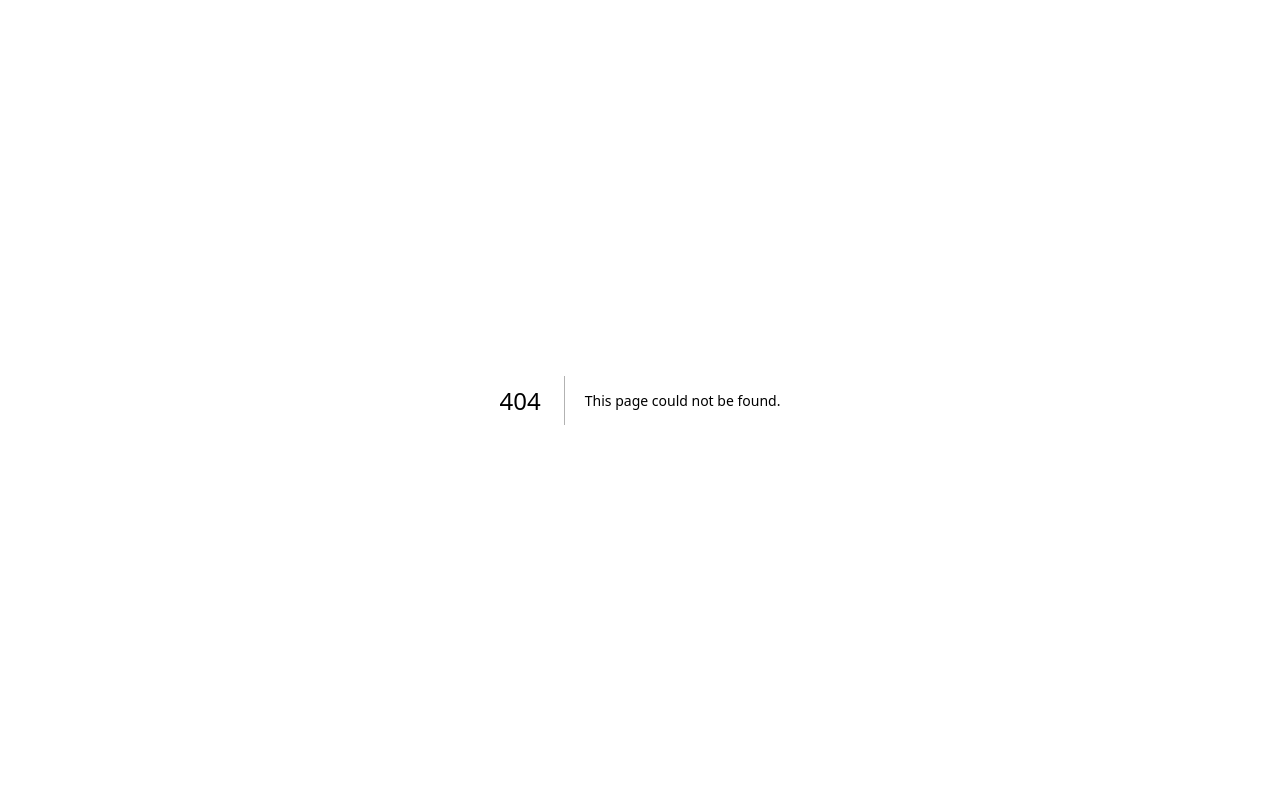
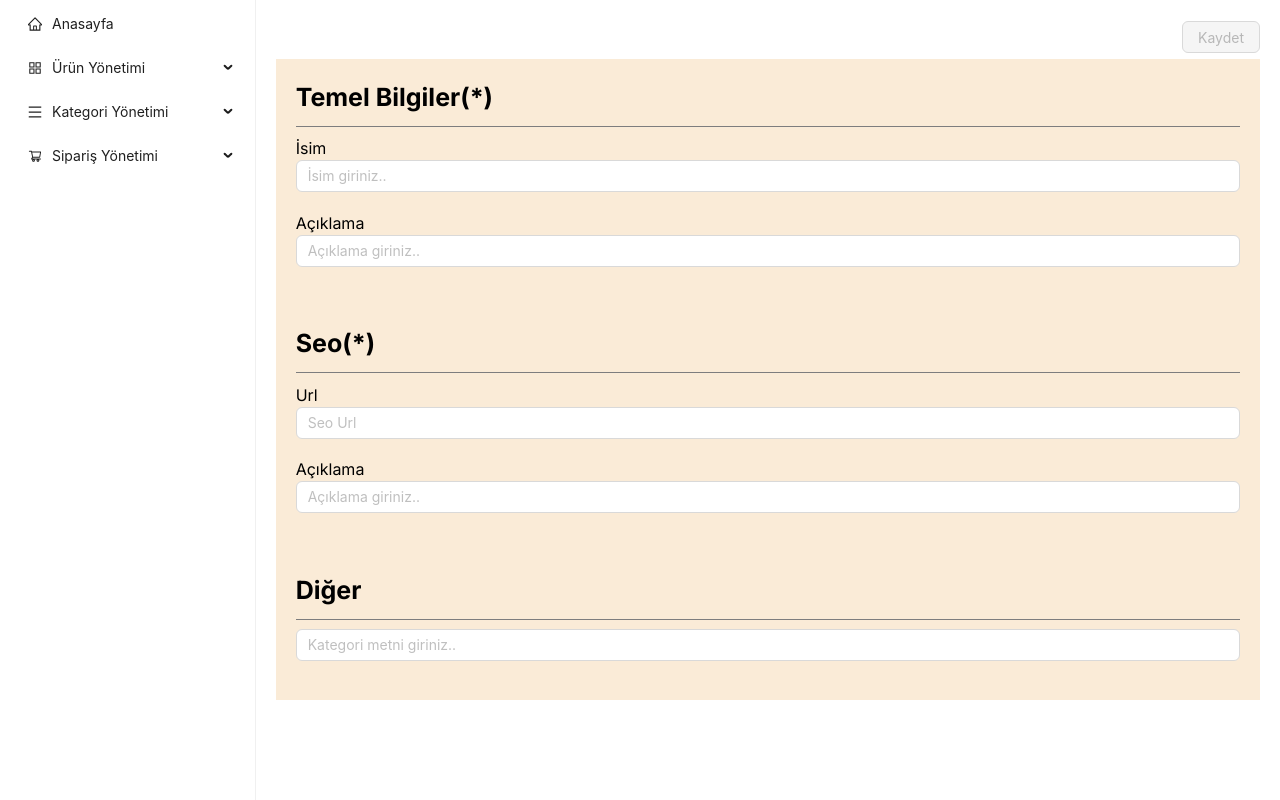
Before and after one commit to Development-Flows/e-undefined, a Next.js app: page /admin/panel/categories/add in a window 1280 px wide. Before the commit this address had no page. Built offline with nearby package versions, Linux system fonts and the light colour scheme.

Commit message:
category add page

```diff
--- /dev/null
+++ b/app/admin/panel/categories/add/page.tsx
@@ -0,0 +1,66 @@
+"use client"
+import ProductGroupComp from "@/components/ProductGroupComp";
+import InputComp from "@/components/InputComp";
+import {useState} from "react";
+import Axios from 'axios'
+import {Button, message} from 'antd'
+import {ICategory, ICreateCategoryResponse} from "@/app/admin/panel/categories/type";
+
+function AddCategory() {
+    const [categoryData, setCategoryData] = useState<ICategory>({name: '', seoDesc: '', seoUrl: ''})
+    const [loading, setLoading] = useState<boolean>(false)
+    const [disabled, setDisabled] = useState(false)
+
+    function onChangeHandler(name: keyof ICategory, value: string) {
+        if (!name | !value) return
+        setCategoryData((prevData) => ({...prevData, [name]: value}))
+        buttonValidHandler()
+    }
+
+    async function createCategoryReq(params: ICategory) {
+
+        setLoading(true)
+        const result: ICreateCategoryResponse = await Axios.post(`/category/create`, {
+            ...categoryData,
+            categoryText: categoryData.categoryText ?? undefined
+        })
+        setLoading(false)
+        if (result.status) {
+            message.success("Kategori oluşturma başarılı")
+            setCategoryData({seoUrl: '', seoDesc: '', name: ''})
+        } else {
+            message.error("Kategori oluşturma başarısız")
+        }
+    }
+
+    function buttonValidHandler() {
+        const necessaryField = ["name", "seoDesc", "seoUrl"]
+        const result = necessaryField.every((key) => categoryData[key] && categoryData[key]?.length > 3)
+        setDisabled(result)
+    }
+
+    return <div>
+        <div style={{display: 'flex', justifyContent: 'flex-end', padding: '6px 0'}}>
+            <Button loading={loading} disabled={!disabled} onClick={() => createCategoryReq(categoryData)}
+                    type={"primary"}>Kaydet</Button>
+        </div>
+        <ProductGroupComp groupTitle={"Temel Bilgiler(*)"}>
+            <InputComp name={'name'} inputText={"İsim"} onChange={onChangeHandler}
+                       placeHolderTitle={"İsim giriniz.."}></InputComp>
+            <InputComp name={'desc'} inputText={"Açıklama"} onChange={onChangeHandler}
+                       placeHolderTitle={"Açıklama giriniz.."}></InputComp>
+        </ProductGroupComp>
+        <ProductGroupComp groupTitle={"Seo(*)"}>
+            <InputComp inputText={"Url"} onChange={onChangeHandler} placeHolderTitle={"Seo Url"}
+                       name={"seoUrl"}></InputComp>
+            <InputComp inputText={"Açıklama"} onChange={onChangeHandler} placeHolderTitle={"Açıklama giriniz.."}
+                       name={"seoDesc"}></InputComp>
+        </ProductGroupComp>
+        <ProductGroupComp groupTitle={"Diğer"}>
+            <InputComp inputText={""} onChange={onChangeHandler} placeHolderTitle={"Kategori metni giriniz.."}
+                       name={"categoryText"}></InputComp>
+        </ProductGroupComp>
+    </div>
+}
+
+export default AddCategory
--- /dev/null
+++ b/app/admin/panel/categories/type.ts
@@ -0,0 +1,22 @@
+export interface ICategory {
+    name: string,
+    desc?: string,
+    seoUrl: string,
+    seoDesc: string,
+    categoryText?: string
+}
+
+interface ICategoryResponse {
+    "name": string,
+    "desc": string,
+    "seoUrl": string,
+    "seoDesc": string,
+    "categoryText": string,
+    "_id": string
+}
+
+export interface ICreateCategoryResponse {
+    data: ICategoryResponse,
+    status: boolean,
+    error: null | string
+}
```
